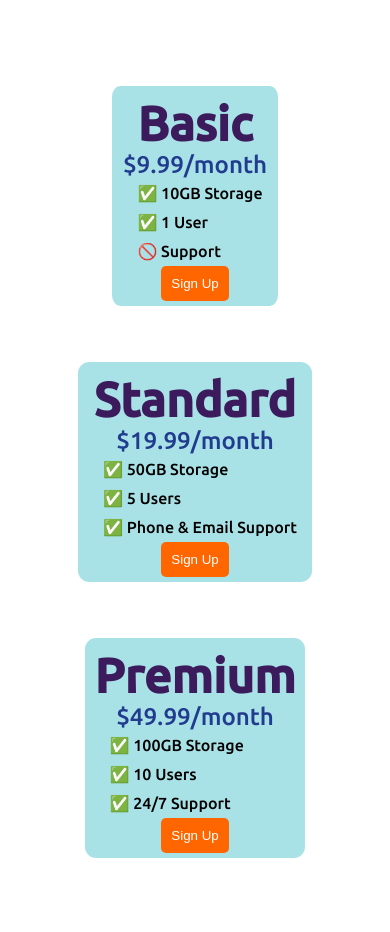
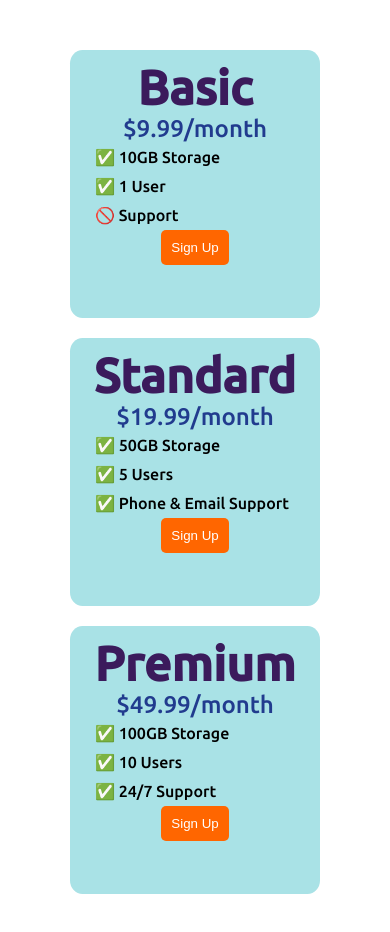
Before and after one commit to Lumansito/Pricing_Table_Responsive, a plain HTML site: page index.html in a window 390 px wide. Drawn offline with Linux system fonts and the light colour scheme.

Commit message:
Add files via upload

```diff
--- a/style.css
+++ b/style.css
@@ -50,18 +50,18 @@ li{
     padding: 5px;
 }
   /* Hint: What can you do with a media query and flexbox? */
-  @media (max-width: 1250px) {
+  @media (max-width: 1100px) {
 
     .pricing-container{
         margin: 50px 0px;
         flex-direction: column;
         height: 100vh;
 
-        justify-content: space-evenly;
+        justify-content: center;
         align-items: center;
     }
     .pricing-plan{
-
-         max-height: 200px;
+        min-width: 230px;
+        max-height: 300px;
     }
 }
```
